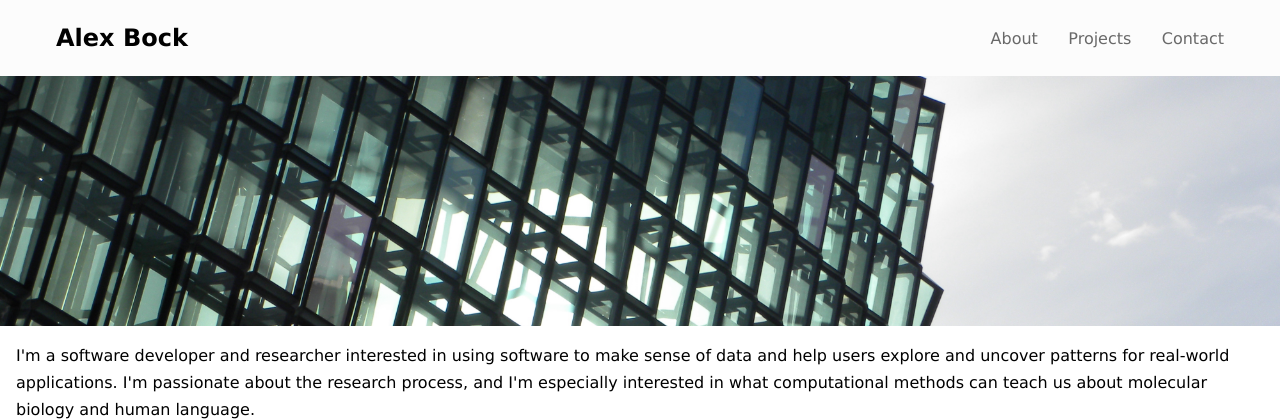
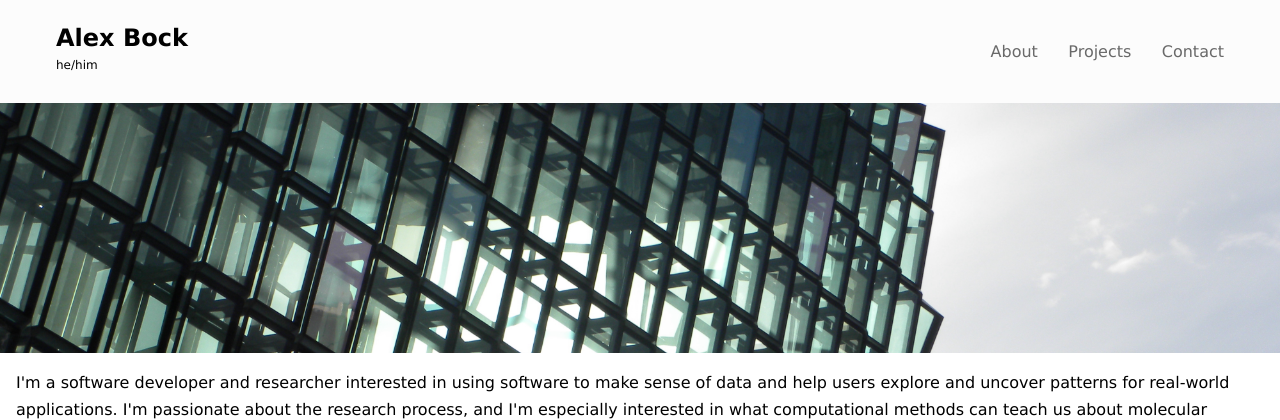
Before and after one commit to alex-bock/alex-bock.github.io, a PHP site: page / in a window 1280 px wide. Shown: the top 420 px of the page. Run offline with PHP 8.4, Linux system fonts and the light colour scheme.

Commit message:
pronouns at top

```diff
--- a/css/style.css
+++ b/css/style.css
@@ -77,6 +77,11 @@ nav {
   background-color: var(--bg-color);
 }
 
+nav .name-box p {
+  padding: 0 0;
+  font-size: 12px;
+}
+
 nav ul {
   display: flex;
   gap: 1.9rem;
--- a/index.html
+++ b/index.html
@@ -15,7 +15,10 @@
         <!-- Navbar -->
 
         <nav>
-            <h1>Alex Bock</h1>
+            <div class="name-box">
+                <h1>Alex Bock</h1>
+                <p>he/him</p>
+            </div>
             <ul class="navigation">
                 <li><a href="#about" class="nav-link">About</a></li>
                 <li><a href="#projects" class="nav-link">Projects</a></li>
```
